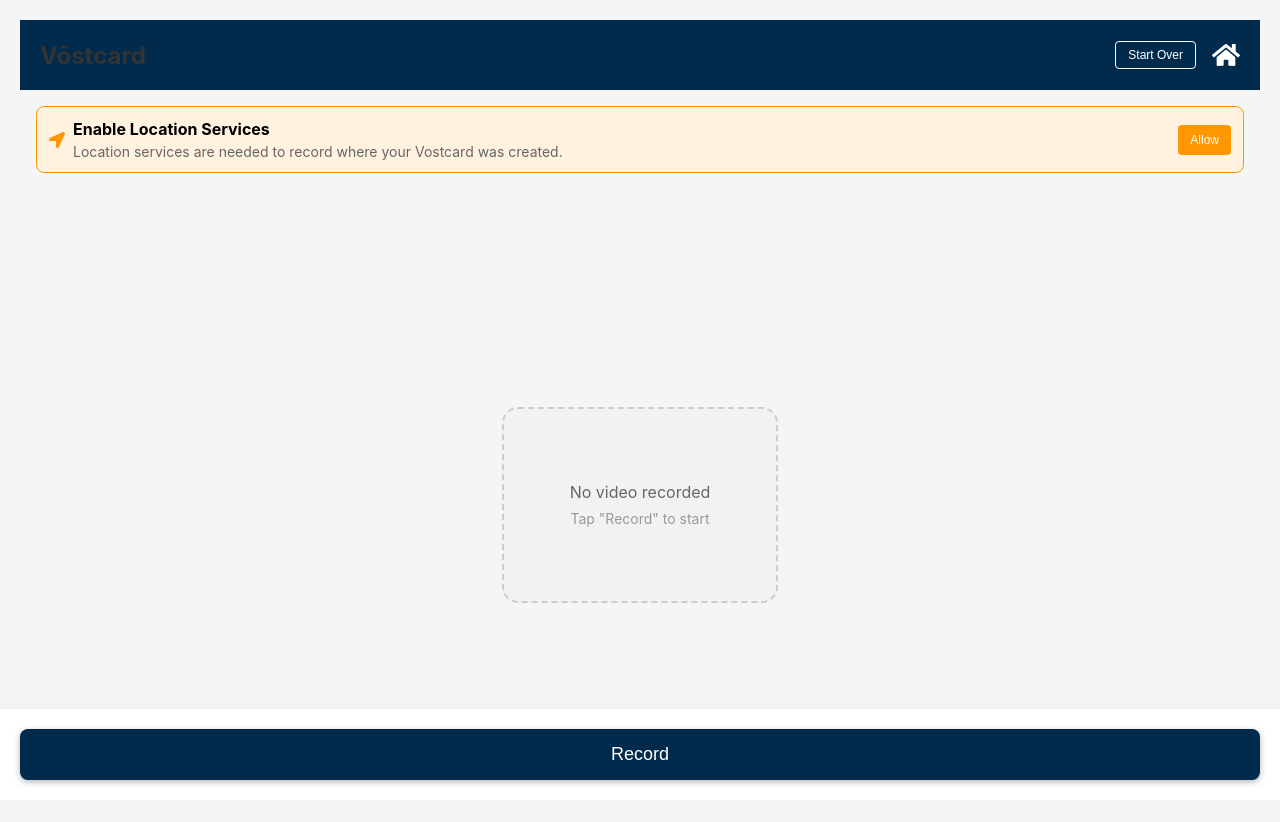
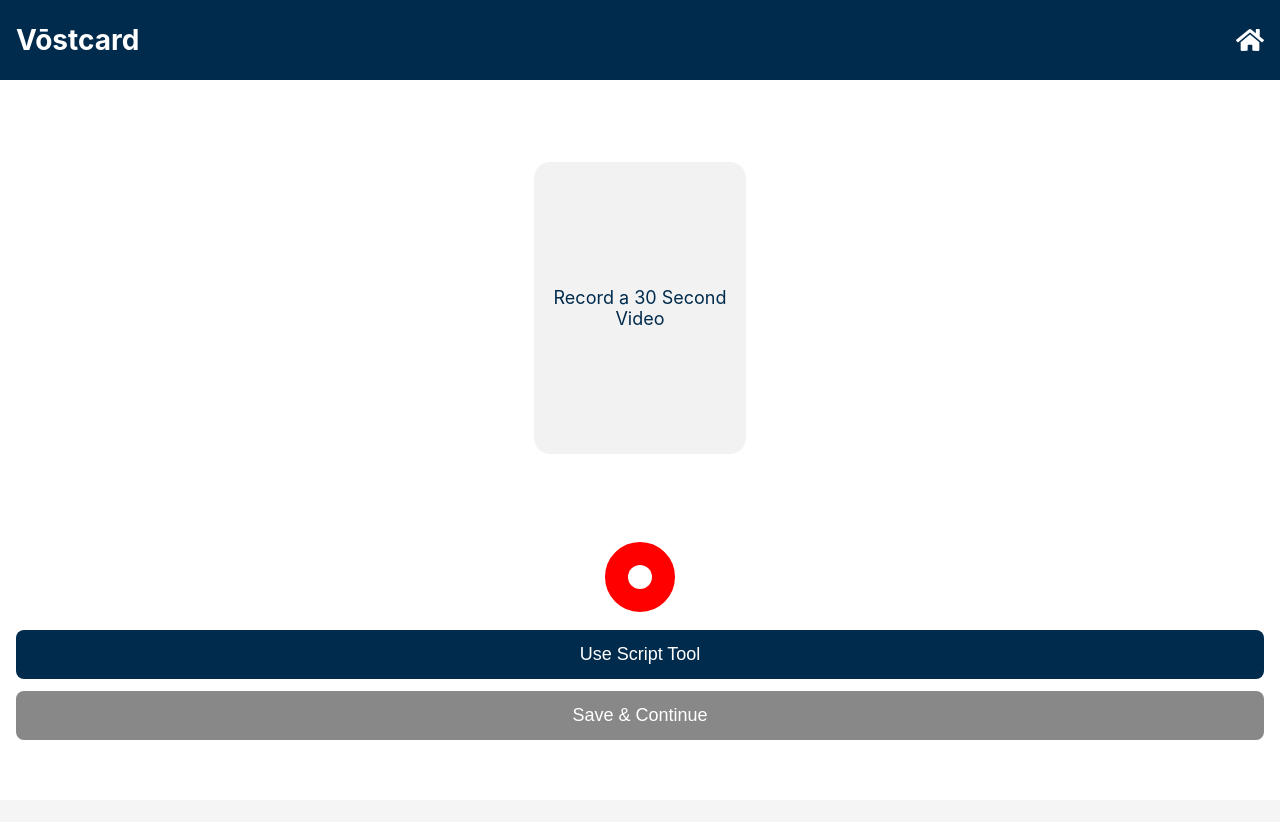
Before and after one commit to Vostcard-app/web-app, a React (Vite) app: page /create-step1 in a window 1280 px wide. Shown: the top 822 px of the page. After the commit the page ends 800 px from the top, so only its background shows below. Built offline with nearby package versions, Linux system fonts and the light colour scheme; no server answers.

Commit message:
Ready for Netlify deploy

```diff
--- a/src/pages/CreateVostcardStep1.tsx
+++ b/src/pages/CreateVostcardStep1.tsx
@@ -1,264 +1,67 @@
-import React, { useEffect, useState } from 'react';
+import React, { useEffect, useMemo } from 'react';
 import { useNavigate } from 'react-router-dom';
-import { FaHome, FaLocationArrow, FaExclamationTriangle } from 'react-icons/fa';
+import { FaHome } from 'react-icons/fa';
 import { useVostcard } from '../context/VostcardContext';
-import './CreateVostcardStep1.css';
 
 const CreateVostcardStep1: React.FC = () => {
   const navigate = useNavigate();
-  const { currentVostcard, setVideo, clearVostcard, saveVostcard } = useVostcard();
-  const video = currentVostcard?.video;
-  const [isMobile, setIsMobile] = useState(false);
-  const [videoOrientation, setVideoOrientation] = useState<'portrait' | 'landscape'>('portrait');
-  const [locationPermission, setLocationPermission] = useState<'granted' | 'denied' | 'prompt' | 'checking'>('checking');
-  const [videoLoadError, setVideoLoadError] = useState(false);
+  const { currentVostcard } = useVostcard();
+  const video = currentVostcard?.video ?? null;
 
-  // Debug location data when component mounts
+  console.log('➡️ currentVostcard:', currentVostcard);
+  console.log('🎥 video object:', video);
+
+  const videoURL = useMemo(() => {
+    if (video instanceof Blob) {
+      const url = URL.createObjectURL(video);
+      console.log('Generated Blob URL:', url);
+      return url;
+    } else if (typeof video === 'string') {
+      console.log('Using stored video URL:', video);
+      return video;
+    }
+    return null;
+  }, [video]);
+
   useEffect(() => {
-    console.log('📍 Step 1 - Current Vostcard data:', {
-      id: currentVostcard?.id,
-      hasVideo: !!currentVostcard?.video,
-      hasGeo: !!currentVostcard?.geo,
-      geo: currentVostcard?.geo,
-      title: currentVostcard?.title,
-      photosCount: currentVostcard?.photos?.length,
-      categoriesCount: currentVostcard?.categories?.length
-    });
-  }, [currentVostcard]);
-
-  // Check location permission on component mount
-  useEffect(() => {
-    checkLocationPermission();
-  }, []);
-
-  // Function to check location permission
-  const checkLocationPermission = async () => {
-    if (!navigator.geolocation) {
-      setLocationPermission('denied');
-      return;
-    }
-
-    try {
-      // Check if we can get the current position without prompting
-      const position = await new Promise<GeolocationPosition>((resolve, reject) => {
-        navigator.geolocation.getCurrentPosition(resolve, reject, {
-          enableHighAccuracy: true,
-          timeout: 5000,
-          maximumAge: 0
-        });
-      });
-
-      console.log('Location permission granted, current position:', {
-        latitude: position.coords.latitude,
-        longitude: position.coords.longitude
-      });
-      setLocationPermission('granted');
-    } catch (error: any) {
-      console.log('Location permission check failed:', error);
-
-      // Check if it's a permission denied error
-      if (error.code === 1) {
-        setLocationPermission('denied');
-      } else {
-        setLocationPermission('prompt');
-      }
+    return () => {
+      if (videoURL && video instanceof Blob) {
+        URL.revokeObjectURL(videoURL);
       }
     };
+  }, [videoURL, video]);
 
-  // Function to request location permission
-  const requestLocationPermission = () => {
-    if (!navigator.geolocation) {
-      alert('Geolocation is not supported by your browser.');
-      return;
-    }
-
-    setLocationPermission('checking');
-
-    navigator.geolocation.getCurrentPosition(
-      (position) => {
-        console.log('Location permission granted:', {
-          latitude: position.coords.latitude,
-          longitude: position.coords.longitude
-        });
-        setLocationPermission('granted');
-      },
-      (error) => {
-        console.error('Location permission denied:', error);
-        setLocationPermission('denied');
-
-        if (error.code === 1) {
-          alert('Location permission is required to create Vostcards. Please enable location services in your browser settings and try again.');
-        } else {
-          alert('Could not get your location. Please check your location settings and try again.');
-        }
-      },
-      {
-        enableHighAccuracy: true,
-        timeout: 10000,
-        maximumAge: 60000
-      }
-    );
-  };
-
-  // Function to lock screen orientation to portrait
-  const lockOrientationToPortrait = async () => {
-    if ('screen' in window && 'orientation' in window.screen) {
-      try {
-        // @ts-ignore - Screen Orientation API
-        await window.screen.orientation.lock('portrait');
-        console.log('🔒 Screen orientation locked to portrait');
-      } catch (error) {
-        console.log('⚠️ Could not lock screen orientation:', error);
-      }
-    }
-  };
-
-  // Function to unlock screen orientation
-  const unlockOrientation = async () => {
-    if ('screen' in window && 'orientation' in window.screen) {
-      try {
-        // @ts-ignore - Screen Orientation API
-        await window.screen.orientation.unlock();
-        console.log('🔓 Screen orientation unlocked');
-      } catch (error) {
-        console.log('⚠️ Could not unlock screen orientation:', error);
-      }
-    }
-  };
-
-  // Detect if we're on a mobile device
-  useEffect(() => {
-    const checkMobile = () => {
-      const userAgent = navigator.userAgent.toLowerCase();
-      const isMobileDevice = /android|webos|iphone|ipad|ipod|blackberry|iemobile|opera mini/i.test(userAgent);
-      setIsMobile(isMobileDevice);
-    };
-
-    checkMobile();
-  }, []);
-
-  // Detect video orientation when video loads
-  const handleVideoLoad = (event: React.SyntheticEvent<HTMLVideoElement>) => {
-    const video = event.currentTarget;
-    const isLandscape = video.videoWidth > video.videoHeight;
-    setVideoOrientation(isLandscape ? 'landscape' : 'portrait');
-    setVideoLoadError(false); // Clear any previous errors
-    console.log('Video dimensions:', video.videoWidth, 'x', video.videoHeight, 'Orientation:', isLandscape ? 'landscape' : 'portrait');
-  };
-
-  const handleRecord = async () => {
-    if (locationPermission !== 'granted') {
-      alert('Location permission is required to record a Vostcard. Please enable location services first.');
-      return;
-    }
-
-    // Lock orientation to portrait before recording
-    await lockOrientationToPortrait();
-
+  const handleRecord = () => {
     navigate('/scrolling-camera');
   };
 
-  const handleSaveAndContinue = async () => {
-    if (!video) {
-      alert('Please record a video first.');
-      return;
-    }
-
-    try {
-      console.log('💾 Step 1 - Starting save and continue process...');
-
-      // Save to Firebase
-      await saveVostcard();
-      console.log('💾 Step 1 - Save completed successfully, proceeding to Step 2');
+  const handleSaveAndContinue = () => {
     navigate('/create-step2');
-    } catch (error) {
-      console.error('💾 Step 1 - Error in handleSaveAndContinue:', error);
-      alert('Failed to save Vostcard. Please try again.');
-    }
-  };
-
-  const videoURL = video ? URL.createObjectURL(video) : null;
-
-  // Debug video URL creation
-  useEffect(() => {
-    console.log('🎥 Video debug info:', {
-      hasVideo: !!video,
-      videoSize: video?.size,
-      videoType: video?.type,
-      videoURL: videoURL,
-      userAgent: navigator.userAgent,
-      isIOS: /iPad|iPhone|iPod/.test(navigator.userAgent),
-      isSafari: /Safari/.test(navigator.userAgent) && !/Chrome/.test(navigator.userAgent)
-    });
-  }, [video, videoURL]);
-
-  // Cleanup blob URL when component unmounts
-  useEffect(() => {
-    return () => {
-      if (videoURL) {
-        URL.revokeObjectURL(videoURL);
-      }
-    };
-  }, [videoURL]);
-
-  // Video styles based on device type and video orientation
-  const getVideoStyles = () => {
-    const baseStyles = {
-      objectFit: 'cover' as const,
-    };
-
-    // iOS-specific video handling
-    const isIOS = /iPad|iPhone|iPod/.test(navigator.userAgent);
-
-    if (isIOS) {
-      return {
-        ...baseStyles,
-        width: '100%',
-        height: '100%',
-        // iOS Safari specific properties
-        webkitPlaysinline: 'true',
-        playsInline: true,
-        muted: true, // iOS requires muted for autoplay
-        autoplay: false,
-        controls: true
-      };
-    }
-
-    // For landscape thumbnail, we don't need rotation
-    return {
-      ...baseStyles,
-      width: '100%',
-      height: '100%',
-    };
-  };
-
-  // Function to start over (clear context and go back to home)
-  const handleStartOver = () => {
-    console.log('🔄 Starting over - clearing Vostcard context');
-    clearVostcard();
-    navigate('/');
   };
 
   return (
-    <div className="step1-container">
-      {/* 🔵 Header */}
-      <div className="header">
-        <h1>Vōstcard</h1>
-        <div style={{ display: 'flex', alignItems: 'center', gap: '16px' }}>
-          <button
-            onClick={handleStartOver}
+    <div
       style={{
-              backgroundColor: 'transparent',
-              color: 'white',
-              border: '1px solid white',
-              borderRadius: '4px',
-              padding: '6px 12px',
-              fontSize: '12px',
-              cursor: 'pointer',
+        backgroundColor: 'white',
+        height: '100vh',
+        display: 'flex',
+        flexDirection: 'column',
       }}
     >
-            Start Over
-          </button>
+      {/* 🔵 Header */}
+      <div
+        style={{
+          backgroundColor: '#002B4D',
+          height: 80,
+          display: 'flex',
+          alignItems: 'center',
+          justifyContent: 'space-between',
+          padding: '0 16px',
+        }}
+      >
+        <div style={{ color: 'white', fontSize: 28, fontWeight: 'bold' }}>
+          Vōstcard
+        </div>
         <FaHome
           size={28}
           color="white"
@@ -266,176 +69,122 @@ const CreateVostcardStep1: React.FC = () => {
           onClick={() => navigate('/')}
         />
       </div>
-      </div>
 
-      {/* 📍 Location Permission Status */}
-      {locationPermission !== 'granted' && (
+      {/* 🎥 Thumbnail */}
       <div
         style={{
-            backgroundColor: locationPermission === 'denied' ? '#ffebee' : '#fff3e0',
-            border: `1px solid ${locationPermission === 'denied' ? '#f44336' : '#ff9800'}`,
-            borderRadius: '8px',
-            margin: '16px',
-            padding: '12px',
-            display: 'flex',
-            alignItems: 'center',
-            gap: '8px',
-          }}
-        >
-          {locationPermission === 'denied' ? (
-            <FaExclamationTriangle color="#f44336" />
-          ) : (
-            <FaLocationArrow color="#ff9800" />
-          )}
-          <div style={{ flex: 1 }}>
-            <div style={{ fontWeight: 'bold', marginBottom: '4px' }}>
-              {locationPermission === 'denied'
-                ? 'Location Permission Required'
-                : 'Enable Location Services'
-              }
-            </div>
-            <div style={{ fontSize: '14px', color: '#666' }}>
-              {locationPermission === 'denied'
-                ? 'Location is required to create Vostcards. Please enable location services in your browser settings.'
-                : 'Location services are needed to record where your Vostcard was created.'
-              }
-            </div>
-          </div>
-          <button
-            onClick={requestLocationPermission}
-            style={{
-              backgroundColor: locationPermission === 'denied' ? '#f44336' : '#ff9800',
-              color: 'white',
-              border: 'none',
-              borderRadius: '4px',
-              padding: '8px 12px',
-              fontSize: '12px',
-              cursor: 'pointer',
-            }}
-          >
-            {locationPermission === 'denied' ? 'Enable' : 'Allow'}
-          </button>
-        </div>
-      )}
-
-      {/* 🎥 Thumbnail */}
-      <div style={{ flex: 1, display: 'flex', justifyContent: 'center', alignItems: 'center' }}>
-        {videoURL ? (
-          <div
-            style={{
-              width: '272px',
-              height: '192px',
+          flex: 1,
           display: 'flex',
           justifyContent: 'center',
           alignItems: 'center',
+        }}
+      >
+        {videoURL ? (
+          <video
+            src={videoURL}
+            controls
+            style={{
+              width: '192px',
+              height: '272px',
               borderRadius: 16,
               backgroundColor: '#F2F2F2',
-              overflow: 'hidden',
-              position: 'relative',
+              objectFit: 'cover',
+            }}
+            onError={() => console.error('❌ Error loading video at', videoURL)}
+          />
+        ) : (
+          <div
+            onClick={handleRecord}
+            style={{
+              width: 192,
+              height: 272,
+              backgroundColor: '#F2F2F2',
+              borderRadius: 16,
+              display: 'flex',
+              justifyContent: 'center',
+              alignItems: 'center',
+              textAlign: 'center',
+              color: '#002B4D',
+              fontSize: 18,
+              cursor: 'pointer',
+              padding: 10,
             }}
           >
-            <video
-              src={videoURL}
-              style={getVideoStyles()}
-              onLoadedMetadata={handleVideoLoad}
-              onError={() => setVideoLoadError(true)}
-            />
-            {videoLoadError && (
-              <div
-                style={{
-                  position: 'absolute',
-                  top: 0,
-                  left: 0,
-                  right: 0,
-                  bottom: 0,
-                  display: 'flex',
-                  flexDirection: 'column',
-                  justifyContent: 'center',
-                  alignItems: 'center',
-                  backgroundColor: 'rgba(0, 0, 0, 0.7)',
-                  color: 'white',
-                  textAlign: 'center',
-                  padding: '16px',
-                }}
-              >
-                <div style={{ fontSize: '14px', marginBottom: '8px' }}>
-                  Video recorded successfully
-                </div>
-                <div style={{ fontSize: '12px', opacity: 0.8 }}>
-                  Tap to continue
-                </div>
-              </div>
-            )}
-          </div>
-        ) : (
-          <div
-            style={{
-              width: '272px',
-              height: '192px',
-              display: 'flex',
-              flexDirection: 'column',
-              justifyContent: 'center',
-              alignItems: 'center',
-              borderRadius: 16,
-              backgroundColor: '#F2F2F2',
-              border: '2px dashed #ccc',
-            }}
-          >
-            <div style={{ fontSize: '16px', color: '#666', marginBottom: '8px' }}>
-              No video recorded
-            </div>
-            <div style={{ fontSize: '14px', color: '#999' }}>
-              Tap "Record" to start
-            </div>
+            Record a 30 Second Video
           </div>
         )}
       </div>
 
       {/* 🔘 Buttons */}
-      <div style={{
-        position: 'fixed',
-        left: 0,
-        right: 0,
-        bottom: 0,
-        background: 'white',
-        padding: '20px',
-        boxShadow: '0 -2px 8px rgba(0,0,0,0.04)',
-        zIndex: 100,
-      }}>
-        {!video ? (
+      <div
+        style={{
+          padding: '0 16px',
+          marginBottom: 60,
+          display: 'flex',
+          flexDirection: 'column',
+          gap: 12,
+          alignItems: 'center',
+        }}
+      >
+        {/* ⭕ Record Button */}
+        <div
+          onClick={handleRecord}
+          style={{
+            backgroundColor: 'red',
+            width: 70,
+            height: 70,
+            borderRadius: '50%',
+            border: '6px solid white',
+            display: 'flex',
+            alignItems: 'center',
+            justifyContent: 'center',
+            cursor: 'pointer',
+          }}
+        >
+          <div
+            style={{
+              backgroundColor: 'white',
+              borderRadius: '50%',
+              width: 24,
+              height: 24,
+            }}
+          />
+        </div>
+
+        {/* 📜 Use Script Tool */}
         <button
-            onClick={handleRecord}
-            className="save-button"
+          onClick={() => navigate('/scrolling-camera')}
+          style={{
+            backgroundColor: '#002B4D',
+            color: 'white',
+            border: 'none',
+            width: '100%',
+            padding: '14px',
+            borderRadius: 8,
+            fontSize: 18,
+            cursor: 'pointer',
+          }}
         >
-            Record
+          Use Script Tool
         </button>
-        ) : (
-          <>
+
+        {/* ✅ Save & Continue */}
         <button
           onClick={handleSaveAndContinue}
-              className="save-button"
-              style={{ marginBottom: '12px' }}
+          disabled={!video}
+          style={{
+            backgroundColor: video ? '#002B4D' : '#888',
+            color: 'white',
+            border: 'none',
+            width: '100%',
+            padding: '14px',
+            borderRadius: 8,
+            fontSize: 18,
+            cursor: video ? 'pointer' : 'not-allowed',
+          }}
         >
           Save & Continue
         </button>
-            <button
-              onClick={handleRecord}
-              style={{
-                backgroundColor: 'transparent',
-                color: '#002B4D',
-                border: '2px solid #002B4D',
-                borderRadius: '8px',
-                padding: '16px',
-                fontSize: '16px',
-                fontWeight: 'bold',
-                cursor: 'pointer',
-                width: '100%',
-              }}
-            >
-              Record Again
-            </button>
-          </>
-        )}
       </div>
     </div>
   );
```
Lines whose indentation alone changed are shown as unchanged.
